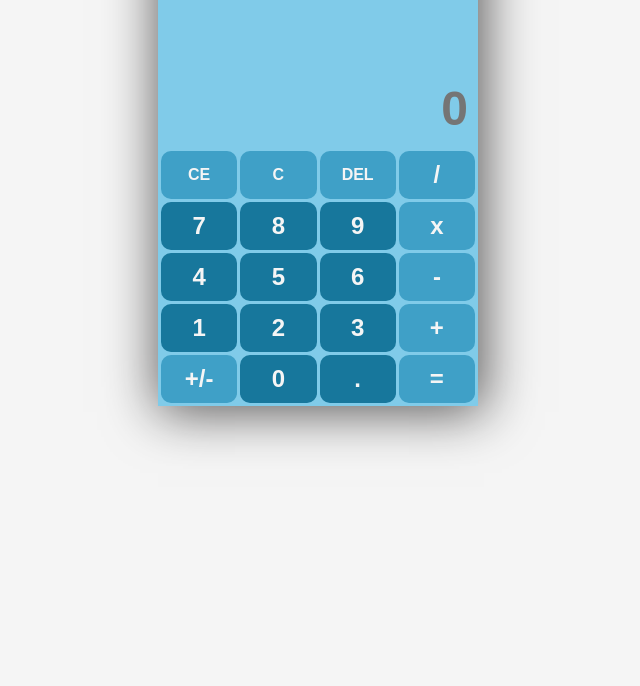
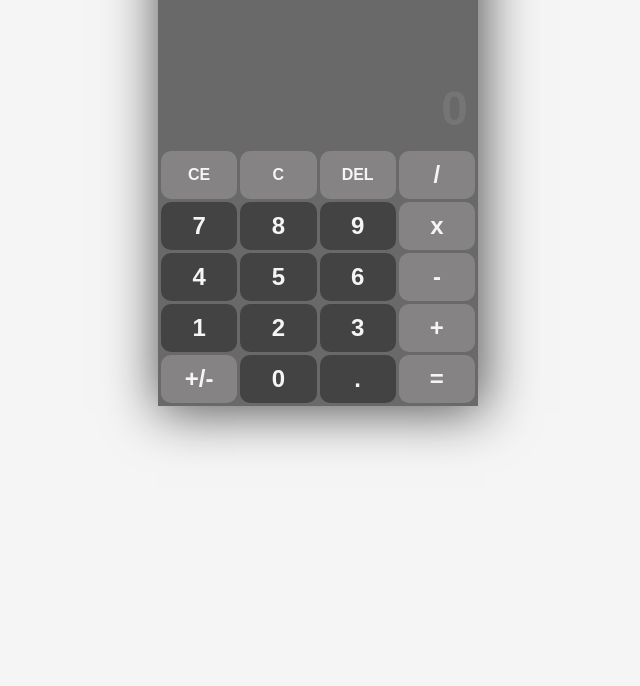
Before and after one commit to chinoyenum1/Calculator, a plain HTML site: page index.html in a window 1280 px wide. Shown: the part 114-800 px from the top of the page, without its empty margins (322-962 px from the left). Drawn offline with Linux system fonts and the light colour scheme.

Commit message:
Changed calculator color

```diff
--- a/styles.css
+++ b/styles.css
@@ -4,7 +4,7 @@ html{
 
 body{
     box-sizing: border-box;
-    background-color: rgb(128, 203, 233);
+    background-color: dimgray;
     width: 25%;
     /* height: 533px; */
     margin: 50px auto;
@@ -36,7 +36,7 @@ input#expression{
     height: 2em;
     border: none;
     box-sizing: border-box;
-    background-color: rgb(128, 203, 233);
+    background-color: dimgray;
     color: rgb(224, 222, 222);
 }
 
@@ -50,7 +50,7 @@ input#result{
     height: 2em;
     border: none;
     box-sizing: border-box;
-    background-color: rgb(128, 203, 233);
+    background-color: dimgray;
 }
 
 .buttons{
@@ -71,11 +71,12 @@ input#result{
 }
 
 .number{
-    background-color: rgb(23, 119, 156);
+
+    background-color: rgb(68, 67, 67);
 }
 
 .operator, .control, #equal, #plus-minus{
-    background-color: rgb(63, 160, 199);
+    background-color: rgb(133, 131, 131);
 }
 
 .control{
@@ -83,5 +84,5 @@ input#result{
 }
 
 .number:hover, .operator:hover, .control:hover, #equal:hover{
-    background-color: rgb(161, 212, 233);
+    background-color: rgb(196, 192, 192);
 }
```
